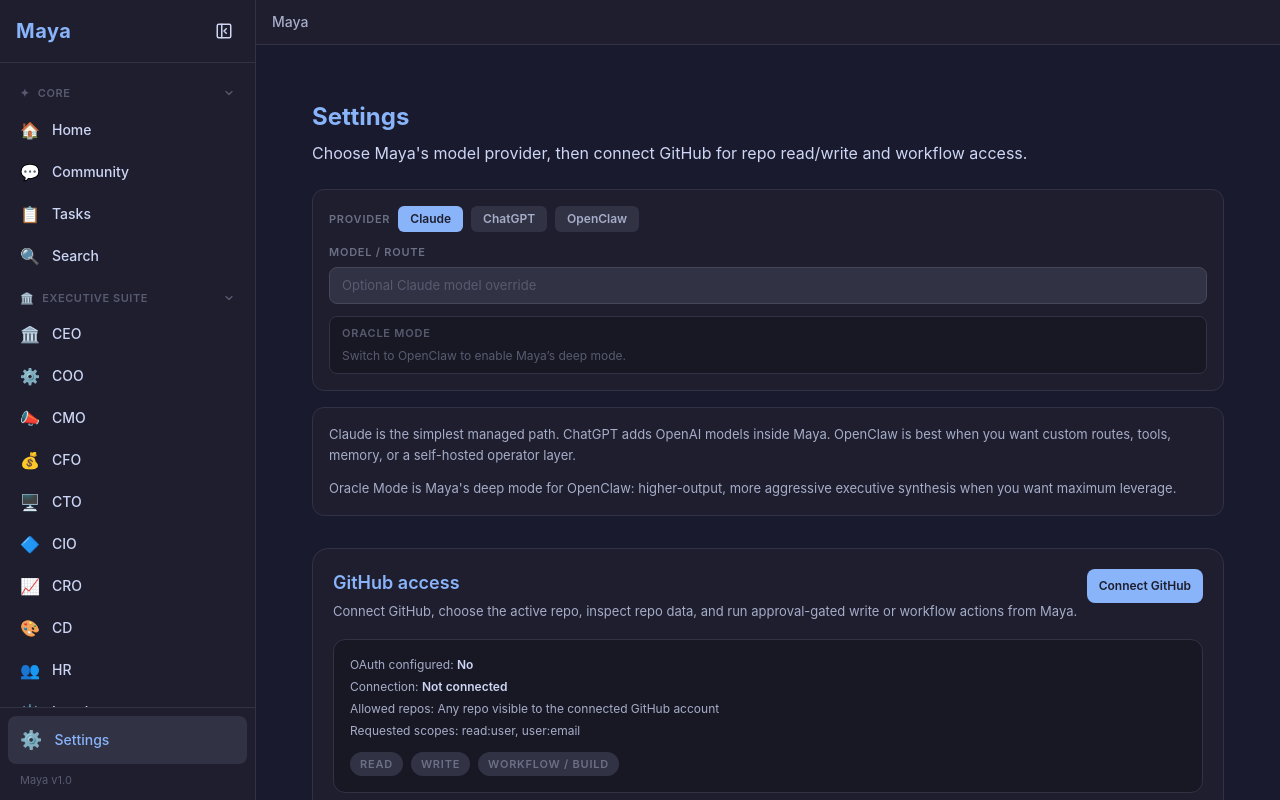
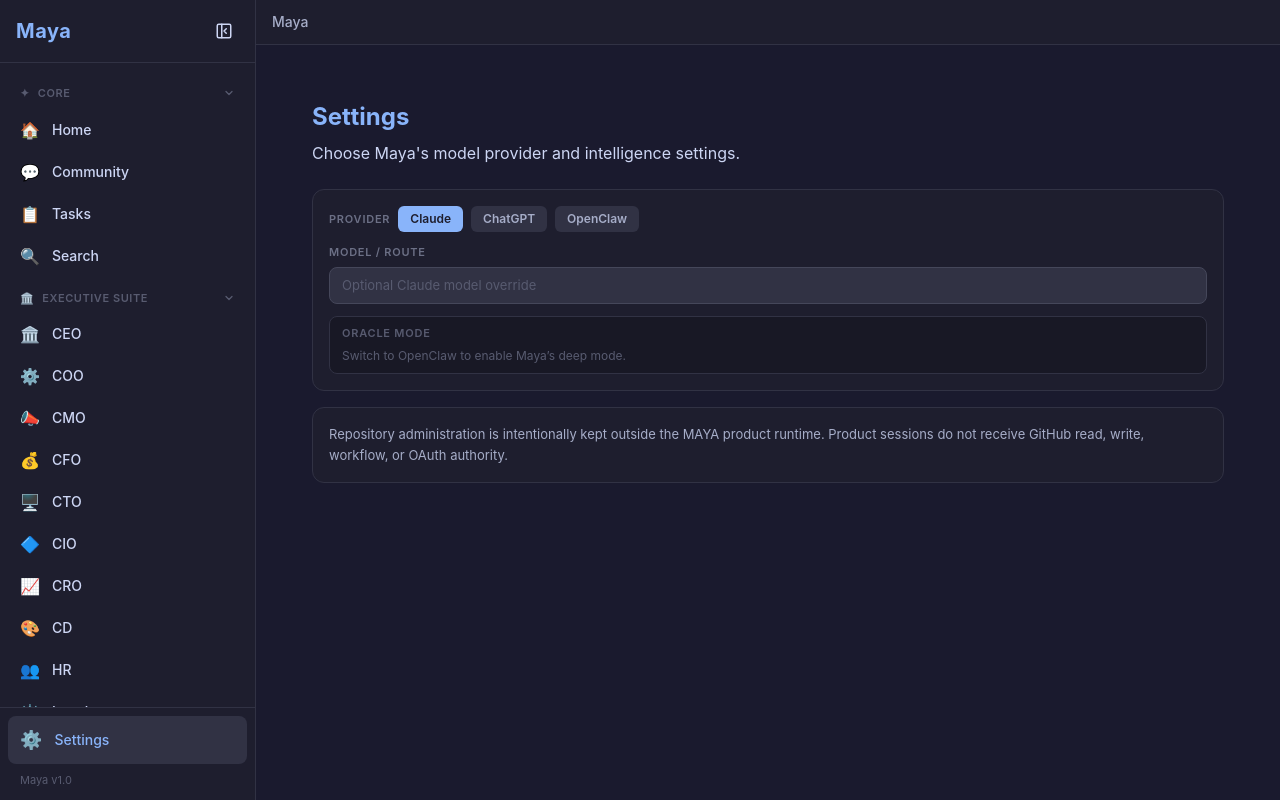
Before and after one commit to cre8veheart-ai/Maya_with_sidebar, a Next.js app: page /settings in a window 1280 px wide. Built offline with nearby package versions, Linux system fonts and the light colour scheme.

Commit message:
Remove in-app GitHub control surface

```diff
--- a/app/settings/page.tsx
+++ b/app/settings/page.tsx
@@ -1,12 +1,8 @@
 "use client";
 
 import { useEffect, useState } from "react";
-import GitHubControls from "@/components/GitHubControls";
 import ProviderControls from "@/components/ProviderControls";
-import {
-  loadProviderSettings,
-  saveProviderSettings,
-} from "@/lib/maya/providerStorage";
+import { loadProviderSettings, saveProviderSettings } from "@/lib/maya/providerStorage";
 import type { ProviderSettings } from "@/lib/maya/types";
 
 export default function SettingsPage() {
@@ -30,32 +26,17 @@ export default function SettingsPage() {
   return (
     <div className="max-w-6xl p-8">
       <h1 className="text-2xl font-bold text-[#89b4fa]">Settings</h1>
-      <p className="mt-2 text-[#cdd6f4]">
-        Choose Maya&apos;s model provider, then connect GitHub for repo read/write
-        and workflow access.
-      </p>
+      <p className="mt-2 text-[#cdd6f4]">Choose Maya&apos;s model provider and intelligence settings.</p>
 
       <div className="mt-6">
-        <ProviderControls
-          settings={providerSettings}
-          onChange={updateProviderSettings}
-        />
+        <ProviderControls settings={providerSettings} onChange={updateProviderSettings} />
       </div>
 
       <div className="mt-4 rounded-xl border border-[#313244] bg-[#1e1e2e] p-4 text-[13px] text-[#a6adc8] leading-relaxed">
         <p>
-          Claude is the simplest managed path. ChatGPT adds OpenAI models inside
-          Maya. OpenClaw is best when you want custom routes, tools, memory, or
-          a self-hosted operator layer.
+          Repository administration is intentionally kept outside the MAYA product runtime.
+          Product sessions do not receive GitHub read, write, workflow, or OAuth authority.
         </p>
-        <p className="mt-3">
-          Oracle Mode is Maya&apos;s deep mode for OpenClaw: higher-output,
-          more aggressive executive synthesis when you want maximum leverage.
-        </p>
-      </div>
-
-      <div className="mt-8">
-        <GitHubControls />
       </div>
     </div>
   );
```
